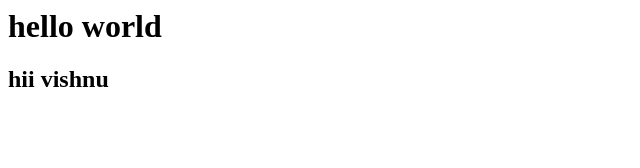
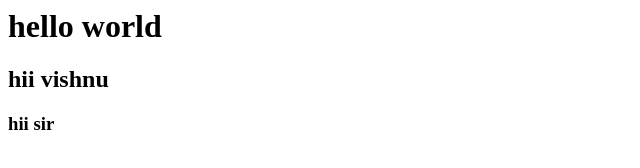
Before and after one commit to vishnuvarma681/cicd-repo, a plain HTML site: page index.html in a window 1280 px wide. Shown: the full height of the page, 0-640 px from the left. Drawn offline with Linux system fonts and the light colour scheme.

Commit message:
new changes

```diff
--- a/index.html
+++ b/index.html
@@ -4,6 +4,7 @@
         <body>
             <h1> hello world </h1>
             <h2> hii vishnu </h2>
+            <h3> hii sir </h3>
         </body>
     </head>
 </html>
```
